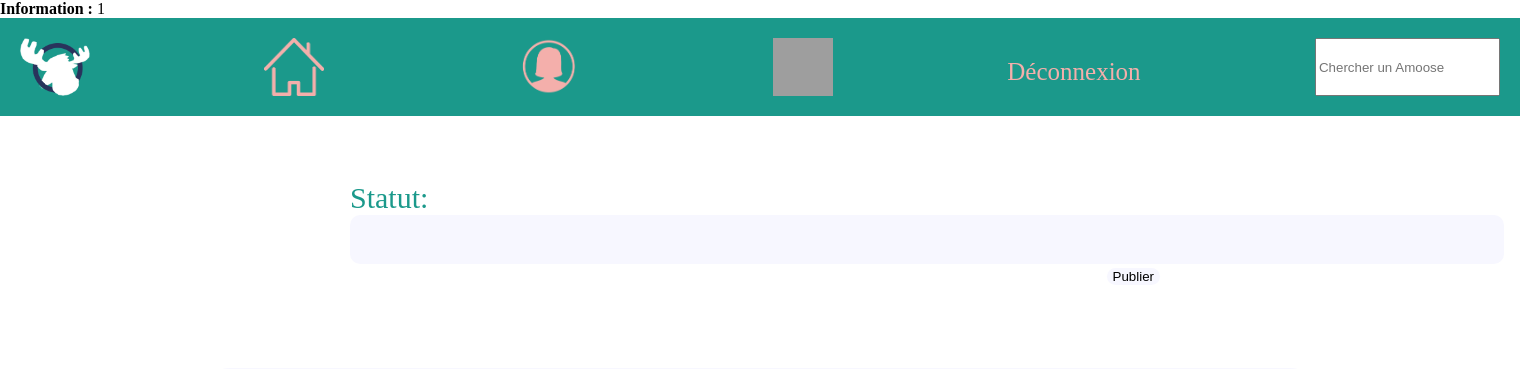
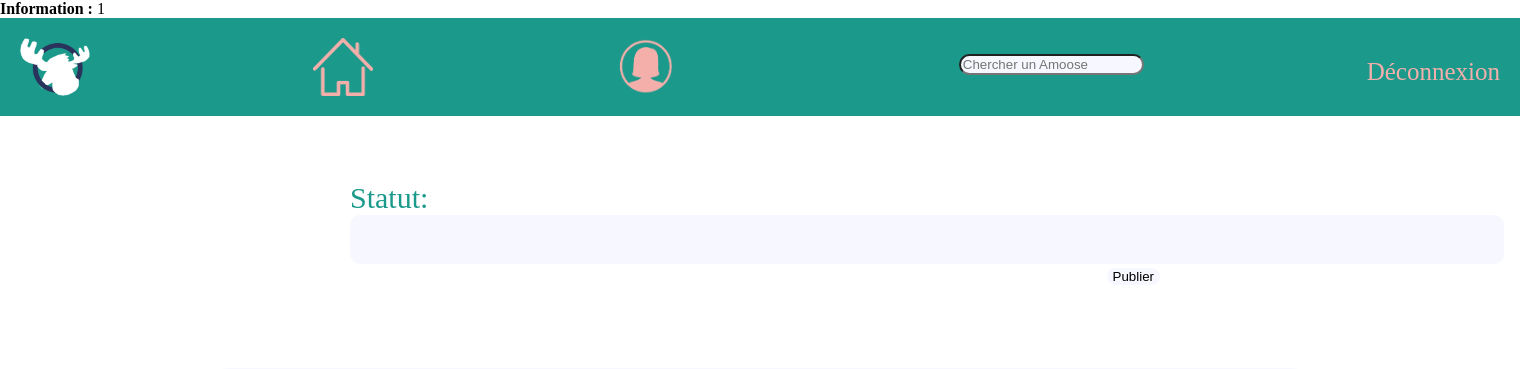
Before and after one commit to HervelyneV/MiniFB, a PHP site: page /index.php?action=mur in a window 1520 px wide. Shown: the top 369 px of the page. Run offline with PHP 8.4, Linux system fonts and the light colour scheme; a user stored in the database is signed in; grey boxes are pictures that could not be loaded.

Commit message:
ajout barre de recherche

```diff
--- a/MiniReseau/css/mur_style.css
+++ b/MiniReseau/css/mur_style.css
@@ -21,9 +21,52 @@ header{
     padding-top: 20px;
 }
 
-#search{
+#header > ul{
+     list-style-type:none;
+}
+#searchbox{
+    border-radius: 20px;
+    background-color: #F7F7FF;
+    text-decoration: none;
 
 }
+
+#box_user{
+    padding: 6px;
+    border-top: 1px solid #dedede;
+    height: 50px;
+    width: 165px;
+    position: relative;
+}
+
+#box_user:hover{
+    background-color: aliceblue;
+    padding: 6px;
+    border-top: 1px solid #dedede;
+    height: 50px;
+    width: 165px;
+    position: relative;
+    cursor: pointer;
+}
+
+#box_user > a{
+    color: black;
+    text-decoration: none;
+}
+
+#resultat-recherche{
+    background-color: #F7F7FF;
+    text-decoration: none;
+    border-top: 1px;
+    border-right: 1px;
+    border-left: 1px;
+    border-bottom: 1px;
+    position: fixed;
+   display: none;
+
+}
+
+
 
 #mur-container {
     background-color: #F7F7FF;
--- a/MiniReseau/vues/mur.php
+++ b/MiniReseau/vues/mur.php
@@ -1,16 +1,35 @@
-<link rel="stylesheet" href="../css/mur_style.css">
-
+<link rel="stylesheet" href="./css/mur_style.css">
+<script src="./js/mur.js"></script>
 
 <header>
 <div id="header">
 
-<img src="./css/src/Logo_moose.png" alt="LOGO DU SITE" width="70px" >
-<img src="./css/src/home.png" alt="ICONE HOME" width="60px">
-<img src="./css/src/profil.png" alt="ICONE PROFIL" width="100px">
-<img src="./css/src/settings" alt="ICONE PARAMETRE" width="60px">
-<a href="index.php?action=deconnexion">Déconnexion</a>
+  <img src="./css/src/Logo_moose.png" alt="LOGO DU SITE" width="70px" >
+  <img src="./css/src/home.png" alt="ICONE HOME" width="60px">
+  <img src="./css/src/profil.png" alt="ICONE PROFIL" width="100px">
 
-<input id="search"type="search" placeholder="Chercher un Amoose" name="rechercher">
+<ul>
+  <li><input id="searchbox"type="search" placeholder="Chercher un Amoose" name="rechercher">
+    <div id="resultat-recherche">
+       <div id="box_user">
+        <a href="#">
+        <img src="./css/src/moose.png" width="20px">
+         Zelia tiran <br>
+         zelia@gmail.com
+           </a>
+        </div>
+        <div id="box_user">
+        <a href="#">
+        <img src="./css/src/moose.png" width="20px">
+         Zelia tiran <br>
+         zelia@gmail.com
+           </a>
+        </div>
+
+      </div>
+    </li>
+</ul>
+    <a href="index.php?action=deconnexion">Déconnexion</a>
 </div>
 
 </header>
@@ -84,39 +103,6 @@
 
 
 
-
-
-</div>
-
-
-
-
-
-
-
-
-</main>
-
-
-
-
-
-
-
-
-
-
-
-
-
-
-
-
-
-
-
-
-
 <?php
     if(!isset($_SESSION["id"])) {
         // On n est pas connecté, il faut retourner à la pgae de login
```
